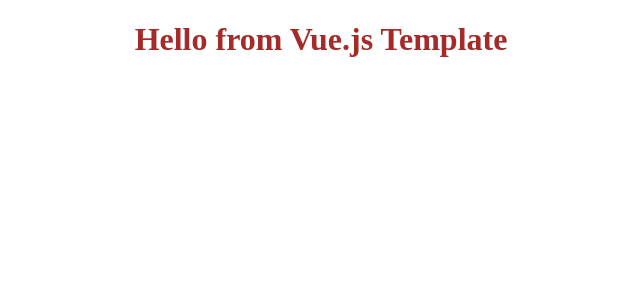
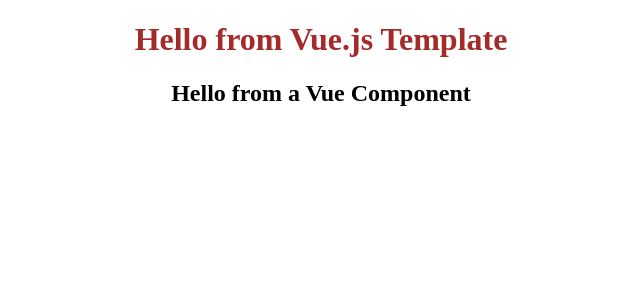
Before and after one commit to MaxHopf/vue.js-project-setup, a Vue app: page / in a window 1280 px wide. Shown: the top 300 px of the page, without its empty margins (319-959 px from the left). Built offline with nearby package versions, Linux system fonts and the light colour scheme.

Commit message:
Add a vue component called 'Header.vue'

```diff
--- a/src/App.vue
+++ b/src/App.vue
@@ -1,10 +1,15 @@
 <template>
   <h1>Hello from Vue.js Template</h1>
+  <Header />
 </template>
 
 <script>
+import Header from "./Header.vue";
 export default {
   name: "App",
+  components: {
+    Header,
+  },
 };
 console.log("Hello from vue.js console");
 </script>
--- /dev/null
+++ b/src/Header.vue
@@ -0,0 +1,13 @@
+<template>
+  <header>
+    <h2>Hello from a Vue Component</h2>
+  </header>
+</template>
+
+<script>
+export default {
+  name: "Header",
+};
+</script>
+
+<style></style>
```
